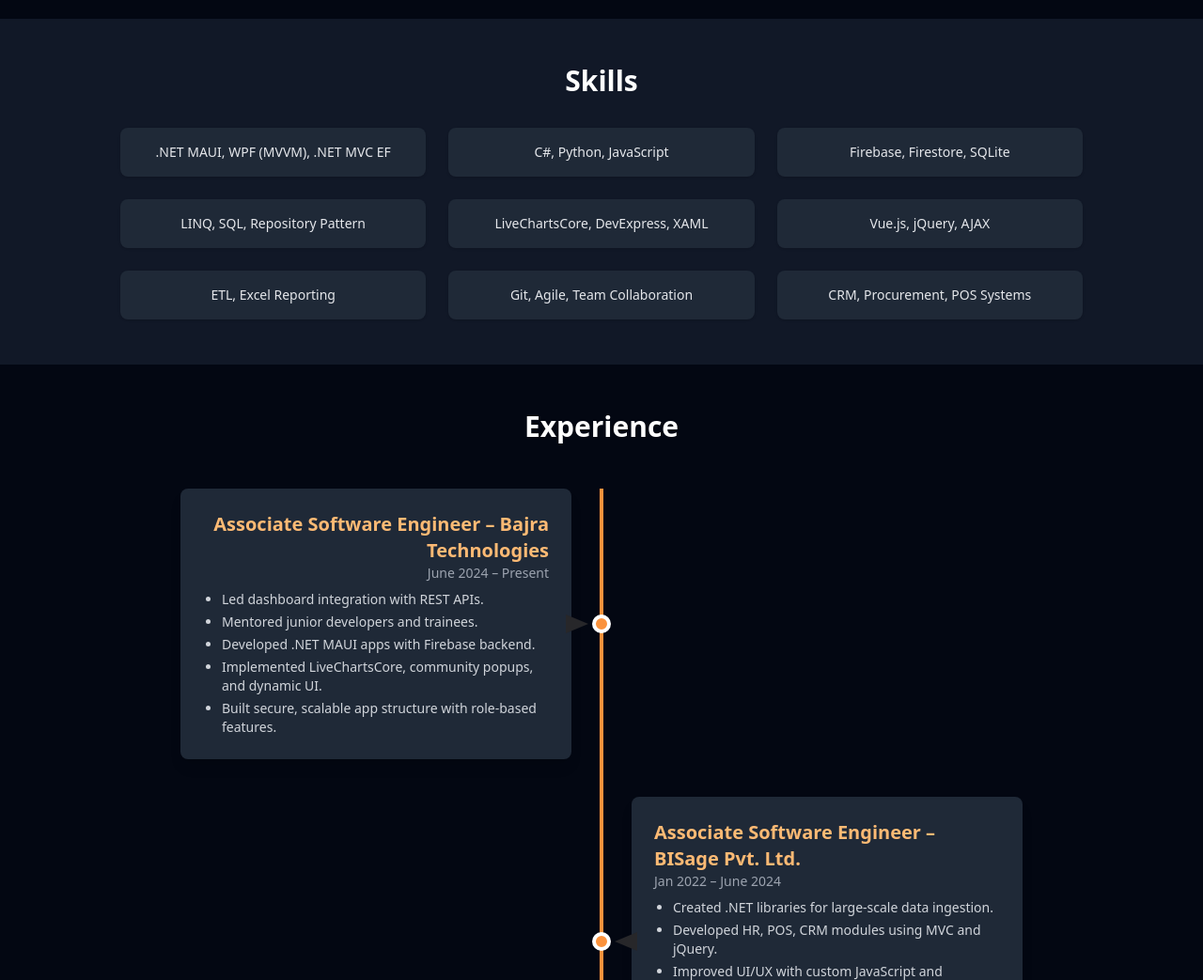
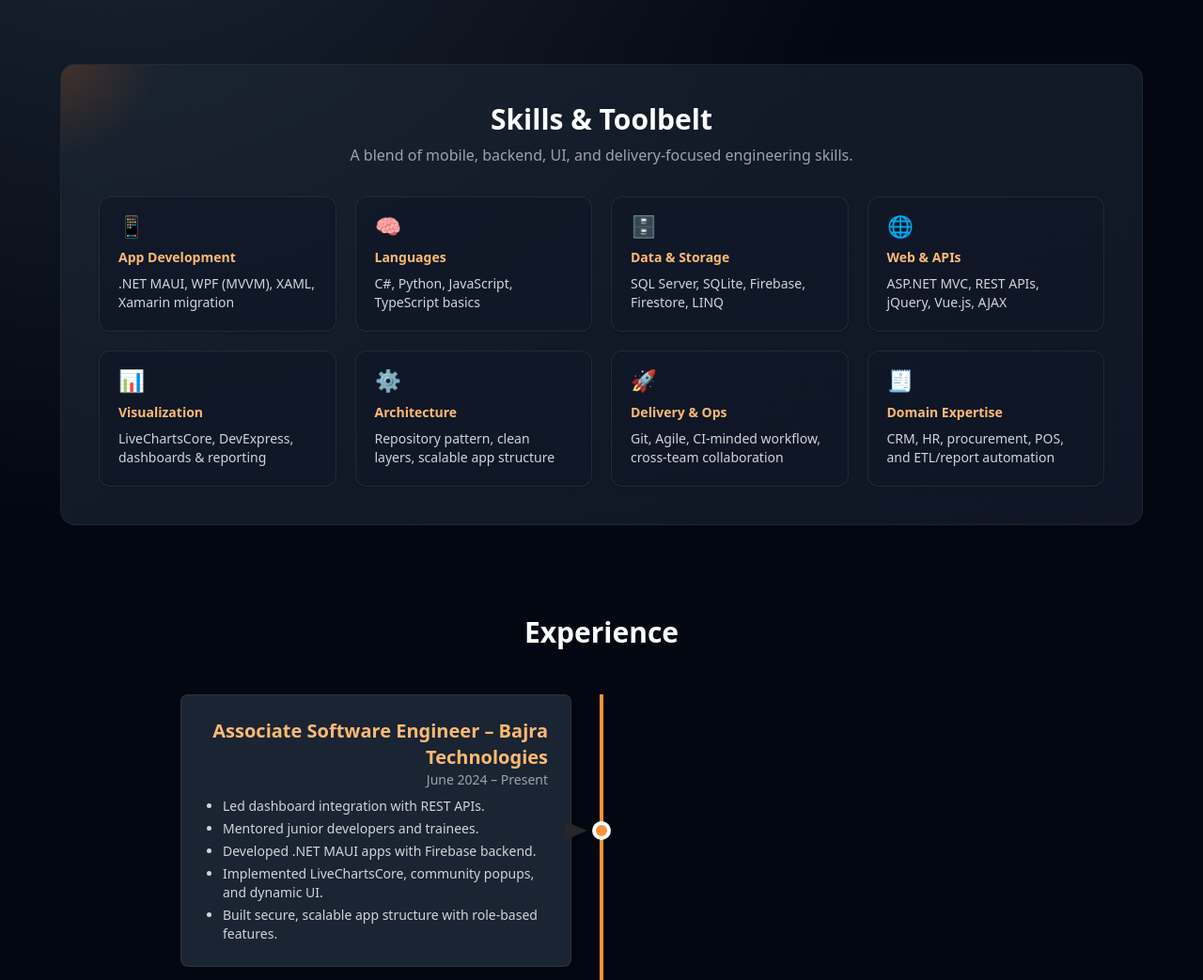
Before and after one commit to ajay-stha/ajay-stha, a plain HTML site: page portfolio.html in a window 1280 px wide. Shown: the part 780-1823 px from the top of the page at 94% size. Drawn offline with nearby package versions, Linux system fonts and the light colour scheme.

Commit message:
Split portfolio styles/scripts into separate files

```diff
--- /dev/null
+++ b/portfolio.css
@@ -0,0 +1,127 @@
+:root {
+  --accent: #f97316;
+  --accent-soft: rgba(249, 115, 22, 0.2);
+}
+
+#cursor-circle {
+  position: fixed;
+  top: 0;
+  left: 0;
+  width: 6px;
+  height: 6px;
+  background: #fff;
+  border-radius: 50%;
+  pointer-events: none;
+  transform: translate(-50%, -50%);
+  transition: transform 0.05s linear;
+  z-index: 50;
+}
+
+#cursor-stroke {
+  position: fixed;
+  top: 0;
+  left: 0;
+  width: 20px;
+  height: 20px;
+  border: 1px solid #fff;
+  background: transparent;
+  border-radius: 50%;
+  pointer-events: none;
+  transform: translate(-50%, -50%) scale(1);
+  z-index: 49;
+  transition: transform 0.6s cubic-bezier(0.22, 1, 0.36, 1), border-color 0.3s;
+}
+
+#cursor-stroke.enlarged {
+  transform: translate(-50%, -50%) scale(2.8);
+}
+
+a,
+a:hover,
+a:active,
+a:focus {
+  cursor: none !important;
+}
+
+body {
+  cursor: none;
+  background: radial-gradient(circle at 10% 20%, #1f2937 0%, #030712 35%),
+    radial-gradient(circle at 85% 10%, rgba(249, 115, 22, 0.15) 0%, transparent 30%), #030712;
+  min-height: 100vh;
+}
+
+.section-shell {
+  position: relative;
+  overflow: hidden;
+  border: 1px solid rgba(255, 255, 255, 0.05);
+  background: linear-gradient(150deg, rgba(31, 41, 55, 0.65), rgba(17, 24, 39, 0.9));
+  backdrop-filter: blur(8px);
+}
+
+.section-shell::before {
+  content: "";
+  position: absolute;
+  inset: -25% auto auto -10%;
+  width: 220px;
+  height: 220px;
+  border-radius: 9999px;
+  background: radial-gradient(circle, var(--accent-soft), transparent 70%);
+  z-index: 0;
+  pointer-events: none;
+}
+
+.interactive-card {
+  border: 1px solid rgba(255, 255, 255, 0.08);
+  transition: transform 0.25s ease, box-shadow 0.25s ease, border-color 0.25s ease;
+}
+
+.interactive-card:hover {
+  transform: translateY(-6px);
+  border-color: rgba(249, 115, 22, 0.55);
+  box-shadow: 0 18px 30px rgba(0, 0, 0, 0.35);
+}
+
+.skill-icon {
+  font-size: 1.4rem;
+  line-height: 1;
+}
+
+.timeline-dot-left {
+  position: relative;
+  left: -50%;
+}
+
+.timeline-dot-right {
+  position: relative;
+  left: 50%;
+}
+
+@media (max-width: 768px) {
+  .left-timeline,
+  .right-timeline {
+    flex-direction: column !important;
+  }
+
+  .left-timeline .order-1,
+  .right-timeline .order-1 {
+    width: 100% !important;
+    text-align: left !important;
+    padding: 0 !important;
+  }
+
+  .left-timeline .order-3,
+  .right-timeline .order-3 {
+    display: none;
+  }
+
+  .left-timeline .order-2,
+  .right-timeline .order-2 {
+    width: 100% !important;
+    justify-content: flex-start !important;
+  }
+
+  .left-timeline .order-1 span[aria-hidden],
+  .right-timeline .order-1 span[aria-hidden] {
+    display: none !important;
+  }
+}
--- a/portfolio.html
+++ b/portfolio.html
@@ -6,50 +6,9 @@
   <title>Ajay Shrestha - Portfolio</title>
   <script src="https://cdn.tailwindcss.com"></script>
   <link href="https://unpkg.com/aos@2.3.1/dist/aos.css" rel="stylesheet" />
-  <style>
-    /* Custom Cursor */
-    #cursor-circle {
-      position: fixed;
-      top: 0;
-      left: 0;
-      width: 6px;
-      height: 6px;
-      background: #fff;
-      border-radius: 50%;
-      pointer-events: none;
-      transform: translate(-50%, -50%);
-      transition: transform 0.05s linear;
-      z-index: 50;
-    }
-    #cursor-stroke {
-      position: fixed;
-      top: 0;
-      left: 0;
-      width: 20px;
-      height: 20px;
-      border: 1px solid #fff;
-      background: transparent;
-      border-radius: 50%;
-      pointer-events: none;
-      transform: translate(-50%, -50%) scale(1);
-      z-index: 49;
-      transition: transform 0.6s cubic-bezier(0.22, 1, 0.36, 1), border-color 0.3s;
-    }
-    #cursor-stroke.enlarged {
-      transform: translate(-50%, -50%) scale(2.8);
-    }
-    #cursor-stroke.on-white {
-      border-color: #f97316 !important; /* orange-500 */
-    }
-    a, a:hover, a:active, a:focus {
-      cursor: none !important;
-    }
-    body {
-      cursor: none;
-    }
-  </style>
+  <link rel="stylesheet" href="portfolio.css" />
 </head>
-<body class="bg-gray-950 text-gray-200 font-sans">
+<body class="text-gray-200 font-sans">
 
   <!-- Mouse Circle -->
   <div id="cursor-circle"></div>
@@ -68,18 +27,52 @@
   </section>
 
   <!-- Skills -->
-  <section class="px-6 py-12 bg-gray-900"  data-aos="fade-up">
-    <h2 class="text-3xl font-semibold text-center mb-8 text-white">Skills</h2>
-    <div class="grid sm:grid-cols-2 md:grid-cols-3 gap-6 max-w-5xl mx-auto text-sm">
-      <div class="bg-gray-800 p-4 rounded-lg shadow text-center">.NET MAUI, WPF (MVVM), .NET MVC EF</div>
-      <div class="bg-gray-800 p-4 rounded-lg shadow text-center">C#, Python, JavaScript</div>
-      <div class="bg-gray-800 p-4 rounded-lg shadow text-center">Firebase, Firestore, SQLite</div>
-      <div class="bg-gray-800 p-4 rounded-lg shadow text-center">LINQ, SQL, Repository Pattern</div>
-      <div class="bg-gray-800 p-4 rounded-lg shadow text-center">LiveChartsCore, DevExpress, XAML</div>
-      <div class="bg-gray-800 p-4 rounded-lg shadow text-center">Vue.js, jQuery, AJAX</div>
-      <div class="bg-gray-800 p-4 rounded-lg shadow text-center">ETL, Excel Reporting</div>
-      <div class="bg-gray-800 p-4 rounded-lg shadow text-center">Git, Agile, Team Collaboration</div>
-      <div class="bg-gray-800 p-4 rounded-lg shadow text-center">CRM, Procurement, POS Systems</div>
+  <section class="px-6 py-12" data-aos="fade-up">
+    <div class="section-shell rounded-2xl max-w-6xl mx-auto p-8 md:p-10">
+      <h2 class="relative z-10 text-3xl font-semibold text-center mb-2 text-white">Skills & Toolbelt</h2>
+      <p class="relative z-10 text-center text-gray-400 mb-8">A blend of mobile, backend, UI, and delivery-focused engineering skills.</p>
+      <div class="relative z-10 grid sm:grid-cols-2 lg:grid-cols-4 gap-5 text-sm">
+        <div class="interactive-card bg-gray-900/70 p-5 rounded-xl shadow text-left">
+          <div class="skill-icon mb-3">📱</div>
+          <h3 class="font-semibold text-orange-300 mb-2">App Development</h3>
+          <p class="text-gray-300">.NET MAUI, WPF (MVVM), XAML, Xamarin migration</p>
+        </div>
+        <div class="interactive-card bg-gray-900/70 p-5 rounded-xl shadow text-left">
+          <div class="skill-icon mb-3">🧠</div>
+          <h3 class="font-semibold text-orange-300 mb-2">Languages</h3>
+          <p class="text-gray-300">C#, Python, JavaScript, TypeScript basics</p>
+        </div>
+        <div class="interactive-card bg-gray-900/70 p-5 rounded-xl shadow text-left">
+          <div class="skill-icon mb-3">🗄️</div>
+          <h3 class="font-semibold text-orange-300 mb-2">Data & Storage</h3>
+          <p class="text-gray-300">SQL Server, SQLite, Firebase, Firestore, LINQ</p>
+        </div>
+        <div class="interactive-card bg-gray-900/70 p-5 rounded-xl shadow text-left">
+          <div class="skill-icon mb-3">🌐</div>
+          <h3 class="font-semibold text-orange-300 mb-2">Web & APIs</h3>
+          <p class="text-gray-300">ASP.NET MVC, REST APIs, jQuery, Vue.js, AJAX</p>
+        </div>
+        <div class="interactive-card bg-gray-900/70 p-5 rounded-xl shadow text-left">
+          <div class="skill-icon mb-3">📊</div>
+          <h3 class="font-semibold text-orange-300 mb-2">Visualization</h3>
+          <p class="text-gray-300">LiveChartsCore, DevExpress, dashboards & reporting</p>
+        </div>
+        <div class="interactive-card bg-gray-900/70 p-5 rounded-xl shadow text-left">
+          <div class="skill-icon mb-3">⚙️</div>
+          <h3 class="font-semibold text-orange-300 mb-2">Architecture</h3>
+          <p class="text-gray-300">Repository pattern, clean layers, scalable app structure</p>
+        </div>
+        <div class="interactive-card bg-gray-900/70 p-5 rounded-xl shadow text-left">
+          <div class="skill-icon mb-3">🚀</div>
+          <h3 class="font-semibold text-orange-300 mb-2">Delivery & Ops</h3>
+          <p class="text-gray-300">Git, Agile, CI-minded workflow, cross-team collaboration</p>
+        </div>
+        <div class="interactive-card bg-gray-900/70 p-5 rounded-xl shadow text-left">
+          <div class="skill-icon mb-3">🧾</div>
+          <h3 class="font-semibold text-orange-300 mb-2">Domain Expertise</h3>
+          <p class="text-gray-300">CRM, HR, procurement, POS, and ETL/report automation</p>
+        </div>
+      </div>
     </div>
   </section>
 
@@ -87,13 +80,11 @@
   <section class="px-6 py-12" data-aos="fade-up">
     <h2 class="text-3xl font-semibold text-center mb-12 text-white">Experience</h2>
     <div class="relative max-w-4xl mx-auto">
-        <!-- Vertical timeline line -->
       <div class="absolute left-1/2 top-0 w-1 h-full bg-orange-400 -translate-x-1/2 z-0"></div>
 
-        <!-- Experience 1 (Left) -->
       <div class="mb-10 flex justify-between items-center w-full left-timeline" data-aos="fade-up" data-aos-delay="200">
         <div class="order-1 w-6/12 text-right pr-8 relative z-10">
-            <div class="inline-block bg-gray-800 p-6 rounded-lg shadow-lg relative transition-transform duration-300 hover:scale-105 hover:shadow-2xl group">
+          <div class="inline-block interactive-card bg-gray-800/90 p-6 rounded-lg shadow-lg relative transition-transform duration-300 hover:scale-105 hover:shadow-2xl group">
             <h3 class="text-xl font-bold text-orange-300">Associate Software Engineer – Bajra Technologies</h3>
             <p class="text-sm text-gray-400">June 2024 – Present</p>
             <ul class="mt-2 text-sm text-gray-300 list-disc pl-5 space-y-1 text-left">
@@ -103,7 +94,6 @@
               <li>Implemented LiveChartsCore, community popups, and dynamic UI.</li>
               <li>Built secure, scalable app structure with role-based features.</li>
             </ul>
-              <!-- Arrow on card, pointing to timeline -->
             <span class="hidden md:block absolute top-1/2 right-[-18px] -translate-y-1/2">
               <svg width="36" height="36" viewBox="0 0 36 36" fill="none" xmlns="http://www.w3.org/2000/svg">
                 <polygon points="36,18 12,8 12,28" fill="#27272a" />
@@ -112,15 +102,14 @@
           </div>
         </div>
         <div class="order-2 w-1/12 flex flex-col items-center relative z-20 px-0">
-            <span class="w-5 h-5 bg-orange-400 rounded-full border-4 border-white block" style="position: relative; left: -50%; "></span>
+          <span class="w-5 h-5 bg-orange-400 rounded-full border-4 border-white block timeline-dot-left"></span>
         </div>
         <div class="order-3 w-5/12"></div>
       </div>
 
-        <!-- Experience 2 (Right) -->
       <div class="mb-10 flex justify-between items-center w-full right-timeline flex-row-reverse" data-aos="fade-up" data-aos-delay="200">
         <div class="order-1 w-6/12 text-left pl-8 relative z-10">
-            <div class="inline-block bg-gray-800 p-6 rounded-lg shadow-lg relative transition-transform duration-300 hover:scale-105 hover:shadow-2xl group">
+          <div class="inline-block interactive-card bg-gray-800/90 p-6 rounded-lg shadow-lg relative transition-transform duration-300 hover:scale-105 hover:shadow-2xl group">
             <h3 class="text-xl font-bold text-orange-300">Associate Software Engineer – BISage Pvt. Ltd.</h3>
             <p class="text-sm text-gray-400">Jan 2022 – June 2024</p>
             <ul class="mt-2 text-sm text-gray-300 list-disc pl-5 space-y-1 text-left">
@@ -130,7 +119,6 @@
               <li>Managed inventory, orders, and procurement logic.</li>
               <li>Used LINQ and stored procedures to maintain data integrity.</li>
             </ul>
-              <!-- Arrow on card, pointing to timeline -->
             <span class="hidden md:block absolute top-1/2 left-[-18px] -translate-y-1/2">
               <svg width="36" height="36" viewBox="0 0 36 36" fill="none" xmlns="http://www.w3.org/2000/svg">
                 <polygon points="0,18 24,8 24,28" fill="#27272a" />
@@ -139,34 +127,12 @@
           </div>
         </div>
         <div class="order-2 w-1/12 flex flex-col items-center relative z-20 px-0">
-            <span class="w-5 h-5 bg-orange-400 rounded-full border-4 border-white block" style="position: relative; left: 50%; "></span>
+          <span class="w-5 h-5 bg-orange-400 rounded-full border-4 border-white block timeline-dot-right"></span>
         </div>
         <div class="order-3 w-5/12"></div>
       </div>
     </div>
   </section>
-    <style>
-      @media (max-width: 768px) {
-        .left-timeline, .right-timeline {
-          flex-direction: column !important;
-        }
-        .left-timeline .order-1, .right-timeline .order-1 {
-          width: 100% !important;
-          text-align: left !important;
-          padding: 0 !important;
-        }
-        .left-timeline .order-3, .right-timeline .order-3 {
-          display: none;
-        }
-        .left-timeline .order-2, .right-timeline .order-2 {
-          width: 100% !important;
-          justify-content: flex-start !important;
-        }
-        .left-timeline .order-1 span[aria-hidden], .right-timeline .order-1 span[aria-hidden] {
-          display: none !important;
-        }
-      }
-    </style>
 
   <!-- Contact -->
   <section class="px-6 py-12" data-aos="fade-up">
@@ -177,58 +143,11 @@
     </div>
   </section>
 
-  <!-- Footer -->
   <footer class="text-center text-gray-500 py-6 text-sm">
     © 2025 Ajay Shrestha. All rights reserved.
   </footer>
 
-  <!-- Scripts -->
   <script src="https://unpkg.com/aos@2.3.1/dist/aos.js"></script>
-  <script>
-    AOS.init();
-
-    const cursor = document.getElementById('cursor-circle');
-    const stroke = document.getElementById('cursor-stroke');
-    let mouseX = 0, mouseY = 0;
-    let strokeX = 0, strokeY = 0;
-
-    // Remove logic for detecting white text and toggling .on-white class
-    document.addEventListener('mousemove', (e) => {
-      mouseX = e.clientX;
-      mouseY = e.clientY;
-      cursor.style.top = `${mouseY}px`;
-      cursor.style.left = `${mouseX}px`;
-    });
-
-    function animateStroke() {
-      strokeX += (mouseX - strokeX) * 0.18;
-      strokeY += (mouseY - strokeY) * 0.18;
-      stroke.style.top = `${strokeY}px`;
-      stroke.style.left = `${strokeX}px`;
-      requestAnimationFrame(animateStroke);
-    }
-    animateStroke();
-
-    const enlargeSelectors = [
-      'a',
-      '.bg-gray-800', // skills divs
-      '.group' // experience cards
-    ];
-
-    function setStrokeEnlarged(enlarged) {
-      if (enlarged) {
-        stroke.classList.add('enlarged');
-      } else {
-        stroke.classList.remove('enlarged');
-      }
-    }
-
-    enlargeSelectors.forEach(selector => {
-      document.querySelectorAll(selector).forEach(el => {
-        el.addEventListener('mouseenter', () => setStrokeEnlarged(true));
-        el.addEventListener('mouseleave', () => setStrokeEnlarged(false));
-      });
-    });
-  </script>
+  <script src="portfolio.js"></script>
 </body>
 </html>
--- /dev/null
+++ b/portfolio.js
@@ -0,0 +1,45 @@
+AOS.init();
+
+const cursor = document.getElementById('cursor-circle');
+const stroke = document.getElementById('cursor-stroke');
+let mouseX = 0;
+let mouseY = 0;
+let strokeX = 0;
+let strokeY = 0;
+
+document.addEventListener('mousemove', (e) => {
+  mouseX = e.clientX;
+  mouseY = e.clientY;
+  cursor.style.top = `${mouseY}px`;
+  cursor.style.left = `${mouseX}px`;
+});
+
+function animateStroke() {
+  strokeX += (mouseX - strokeX) * 0.18;
+  strokeY += (mouseY - strokeY) * 0.18;
+  stroke.style.top = `${strokeY}px`;
+  stroke.style.left = `${strokeX}px`;
+  requestAnimationFrame(animateStroke);
+}
+animateStroke();
+
+const enlargeSelectors = [
+  'a',
+  '.interactive-card',
+  '.group'
+];
+
+function setStrokeEnlarged(enlarged) {
+  if (enlarged) {
+    stroke.classList.add('enlarged');
+  } else {
+    stroke.classList.remove('enlarged');
+  }
+}
+
+enlargeSelectors.forEach((selector) => {
+  document.querySelectorAll(selector).forEach((el) => {
+    el.addEventListener('mouseenter', () => setStrokeEnlarged(true));
+    el.addEventListener('mouseleave', () => setStrokeEnlarged(false));
+  });
+});
```
Lines whose indentation alone changed are shown as unchanged.
